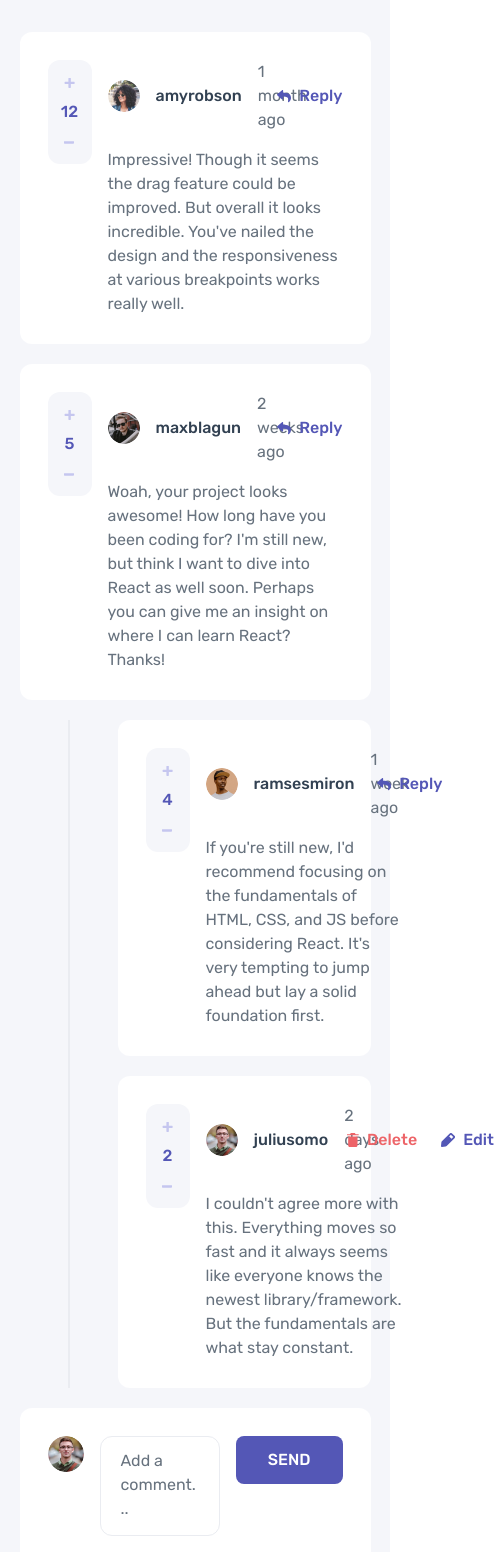
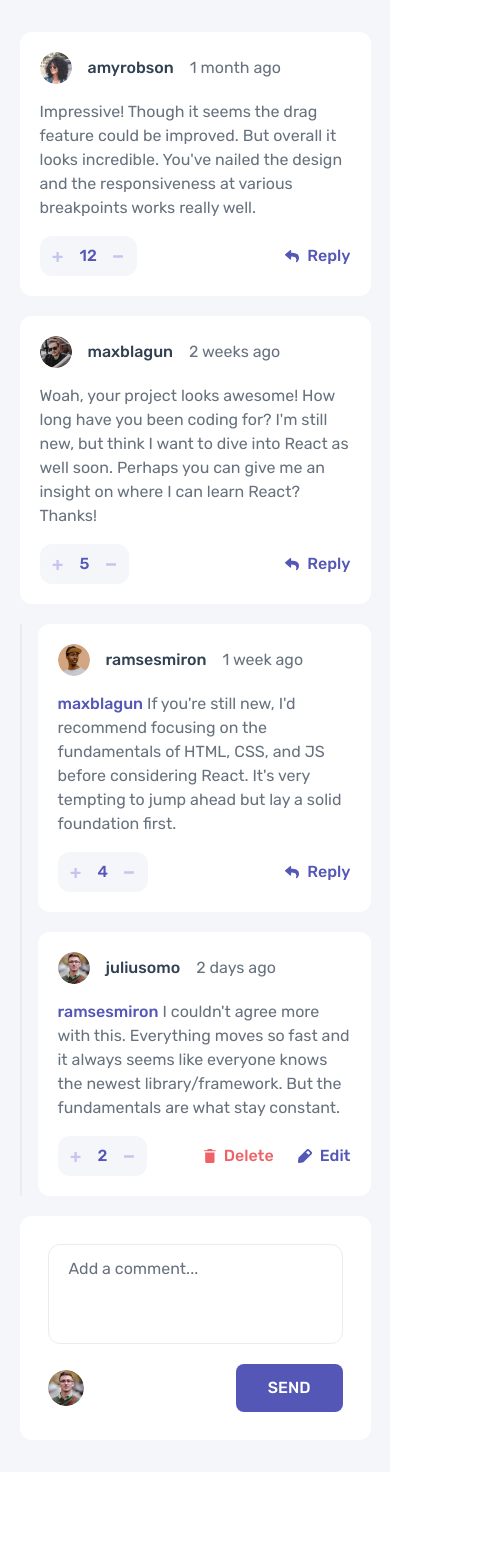
Before and after one commit to arieffadhlan/interactive-comments-section, a React (Vite) app: page / in a window 390 px wide. Shown: the top 1552 px of the page, 494 px wide, since content can reach past the window. After the commit the page ends 1472 px from the top, so only its background shows below. Built offline with nearby package versions, Linux system fonts and the light colour scheme.

Commit message:
style: make the website responsive

```diff
--- a/src/components/AddComment.jsx
+++ b/src/components/AddComment.jsx
@@ -12,13 +12,15 @@ export default function AddComment({
     const [content, setContent] = useState('');
     const commentCtx = useContext(CommentContext);
 
-    const replyTag = replyingTo !== '' ? `@${replyingTo}` : '';
+    // const replyTag = replyingTo !== '' ? `@${replyingTo}` : '';
 
     const commentHandler = () => {
         if (content === '') return;
-        const data = {
+
+        if (type === 'comment') {
+            const commentData = {
                 id: +new Date(),
-            content: `${replyTag} ${content}`,
+                content: `${content}`,
                 createdAt: '1 minute ago',
                 score: 0,
                 user: {
@@ -30,12 +32,25 @@ export default function AddComment({
                 },
                 replies: [],
             };
-
-        if (type === 'comment') {
-            commentCtx.addComment(data);
+            commentCtx.addComment(commentData);
             setContent('');
         } else if (type === 'reply') {
-            commentCtx.addReply([...comment.replies, data], comment.id);
+            const replyData = {
+                id: +new Date(),
+                content: `${content}`,
+                createdAt: '1 minute ago',
+                score: 0,
+                replyingTo: `${replyingTo}`,
+                user: {
+                    image: {
+                        png: './images/avatars/image-juliusomo.png',
+                        webp: './images/avatars/image-juliusomo.webp',
+                    },
+                    username: 'juliusomo',
+                },
+                replies: [],
+            };
+            commentCtx.addReply([...comment.replies, replyData], comment.id);
             setContent('');
             setReplying(null);
         }
@@ -43,15 +58,18 @@ export default function AddComment({
 
     return (
         <div
-            className={clsx('flex gap-4 p-7 rounded-xl bg-white', {
+            className={clsx(
+                'flex flex-col gap-5 p-7 rounded-xl bg-white md:flex-row',
+                {
                     ['w-[90%] md:w-[740px]']: replyingTo === '',
                     ['full']: replyingTo !== '',
-            })}
+                }
+            )}
         >
             <img
                 src={currentUser}
                 alt='juliusomo'
-                className='w-9 h-9 rounded-full'
+                className='hidden w-9 h-9 rounded-full md:block'
             />
             <textarea
                 value={content}
@@ -59,7 +77,12 @@ export default function AddComment({
                 placeholder='Add a comment...'
                 className='placeholder:text-grayish-blue resize-none w-full h-[100px] py-3 px-5 rounded-xl border border-solid border-light-gray text-grayish-blue transition delay-50 ease-in focus:outline-none focus:border-grayish-blue'
             />
-            <div>
+            <div className='flex justify-between items-center md:items-start'>
+                <img
+                    src={currentUser}
+                    alt='juliusomo'
+                    className='block w-9 h-9 rounded-full md:hidden'
+                />
                 <button
                     onClick={commentHandler}
                     className='py-3 px-8 rounded-lg border-0 bg-moderate-blue uppercase font-medium text-white transition hover:opacity-90 active:opacity-80'
--- a/src/components/Card/CardBody.jsx
+++ b/src/components/Card/CardBody.jsx
@@ -1,7 +1,13 @@
 import React, { useContext, useState } from 'react';
 import { CommentContext } from '../../contexts/CommentContext';
 
-export default function CardBody({ type, comment, editing, setEditing }) {
+export default function CardBody({
+    type,
+    comment,
+    replyingTo = '',
+    editing,
+    setEditing,
+}) {
     const [content, setContent] = useState(comment.content);
     const commentCtx = useContext(CommentContext);
 
@@ -12,23 +18,6 @@ export default function CardBody({ type, comment, editing, setEditing }) {
             commentCtx.editReply(content, comment.id);
         }
         setEditing(null);
-    };
-
-    const commentContent = () => {
-        const splitContent = comment.content.split(' ');
-        const tag = splitContent.shift();
-        const content = splitContent.join(' ');
-
-        return tag.charAt(0) === '@' ? (
-            <>
-                <span className='mr-1 font-medium text-moderate-blue'>
-                    {tag}
-                </span>
-                {content}
-            </>
-        ) : (
-            <>{comment.content}</>
-        );
     };
 
     return (
@@ -50,7 +39,16 @@ export default function CardBody({ type, comment, editing, setEditing }) {
                 </>
             ) : (
                 <p className='break-words text-base text-grayish-blue'>
-                    {commentContent()}
+                    {replyingTo !== '' ? (
+                        <>
+                            <span className='mr-1 font-medium text-moderate-blue'>
+                                {replyingTo}
+                            </span>
+                            {comment.content}
+                        </>
+                    ) : (
+                        <>{comment.content}</>
+                    )}
                 </p>
             )}
         </>
--- /dev/null
+++ b/src/components/Card/CardFooter.jsx
@@ -0,0 +1,24 @@
+import React from 'react';
+import CardButton from './CardButton';
+import CardVote from './CardVote';
+
+export default function CardFooter({
+    comment,
+    replying,
+    setReplying,
+    editing,
+    setEditing,
+}) {
+    return (
+        <div className='flex justify-between items-center md:hidden'>
+            <CardVote comment={comment} />
+            <CardButton
+                comment={comment}
+                replying={replying}
+                setReplying={setReplying}
+                editing={editing}
+                setEditing={setEditing}
+            />
+        </div>
+    );
+}
--- a/src/components/Card/CardHeader.jsx
+++ b/src/components/Card/CardHeader.jsx
@@ -23,6 +23,7 @@ export default function CardHeader({
                 </span>
                 <span className='text-grayish-blue'>{comment.createdAt}</span>
             </div>
+            <div className='hidden md:flex'>
                 <CardButton
                     comment={comment}
                     replying={replying}
@@ -31,5 +32,6 @@ export default function CardHeader({
                     setEditing={setEditing}
                 />
             </div>
+        </div>
     );
 }
--- a/src/components/Card/CardVote.jsx
+++ b/src/components/Card/CardVote.jsx
@@ -16,7 +16,7 @@ export default function CardVote({ comment }) {
     };
 
     return (
-        <div className='h-max flex flex-col justify-center items-center gap-2 p-3 rounded-xl bg-very-light-gray'>
+        <div className='h-max flex flex-row justify-center items-center gap-3 p-2 rounded-xl bg-very-light-gray md:flex-col'>
             <button
                 onClick={upVote}
                 className='w-5 h-5 flex justify-center items-center border-0 bg-transparent'
--- a/src/components/Comment.jsx
+++ b/src/components/Comment.jsx
@@ -1,6 +1,7 @@
 import React, { useState } from 'react';
 import AddComment from './AddComment';
 import CardBody from './Card/CardBody';
+import CardFooter from './Card/CardFooter';
 import CardHeader from './Card/CardHeader';
 import CardVote from './Card/CardVote';
 import Modal from './Modal';
@@ -12,8 +13,10 @@ export default function Comment({ comment }) {
 
     return (
         <div className='flex flex-col gap-5 w-[90%] md:w-[740px]'>
-            <div className='flex gap-4 p-7 rounded-xl bg-white'>
-                <CardVote comment={comment} />
+            <div className='flex gap-6 p-5 rounded-xl bg-white md:p-7'>
+                <div className='hidden md:flex'>
+                    <CardVote comment={comment} />
+                </div>
                 <div className='flex flex-col w-full gap-4'>
                     <CardHeader
                         comment={comment}
@@ -25,6 +28,13 @@ export default function Comment({ comment }) {
                     <CardBody
                         type='comment'
                         comment={comment}
+                        editing={editing}
+                        setEditing={setEditing}
+                    />
+                    <CardFooter
+                        comment={comment}
+                        replying={replying}
+                        setReplying={setReplying}
                         editing={editing}
                         setEditing={setEditing}
                     />
--- a/src/components/Reply.jsx
+++ b/src/components/Reply.jsx
@@ -1,25 +1,30 @@
 import React, { useState } from 'react';
 import AddComment from './AddComment';
 import CardBody from './Card/CardBody';
+import CardFooter from './Card/CardFooter';
 import CardHeader from './Card/CardHeader';
 import CardVote from './Card/CardVote';
 import Modal from './Modal';
 
-export default function Reply2({ comment }) {
+export default function Reply({ comment }) {
     const [replying, setReplying] = useState(null);
     const [editing, setEditing] = useState(null);
+
+    console.log(replying);
 
     return (
         <>
             {comment.replies.length >= 1 && (
-                <div className='flex flex-col items-center gap-5 ml-12 pl-12 border-l-2 border-solid border-light-gray'>
+                <div className='flex flex-col items-center gap-5 pl-4 border-l-2 border-solid border-light-gray md:ml-12 md:pl-12'>
                     {comment.replies.map((reply) => (
                         <div
                             key={reply.id}
                             className='w-full flex flex-col gap-5'
                         >
-                            <div className='flex gap-4 p-7 rounded-xl bg-white'>
-                                <CardVote comment={reply} />
+                            <div className='flex gap-6 p-5 rounded-xl bg-white md:p-7'>
+                                <div className='hidden md:flex'>
+                                    <CardVote comment={reply} />
+                                </div>
                                 <div className='flex flex-col w-full gap-4'>
                                     <CardHeader
                                         comment={reply}
@@ -31,12 +36,20 @@ export default function Reply2({ comment }) {
                                     <CardBody
                                         type='reply'
                                         comment={reply}
+                                        replyingTo={reply.replyingTo}
+                                        editing={editing}
+                                        setEditing={setEditing}
+                                    />
+                                    <CardFooter
+                                        comment={reply}
+                                        replying={replying}
+                                        setReplying={setReplying}
                                         editing={editing}
                                         setEditing={setEditing}
                                     />
                                 </div>
                             </div>
-                            {replying && (
+                            {replying === reply.id && (
                                 <AddComment
                                     type='reply'
                                     comment={comment}
```
Lines whose indentation alone changed are shown as unchanged.
